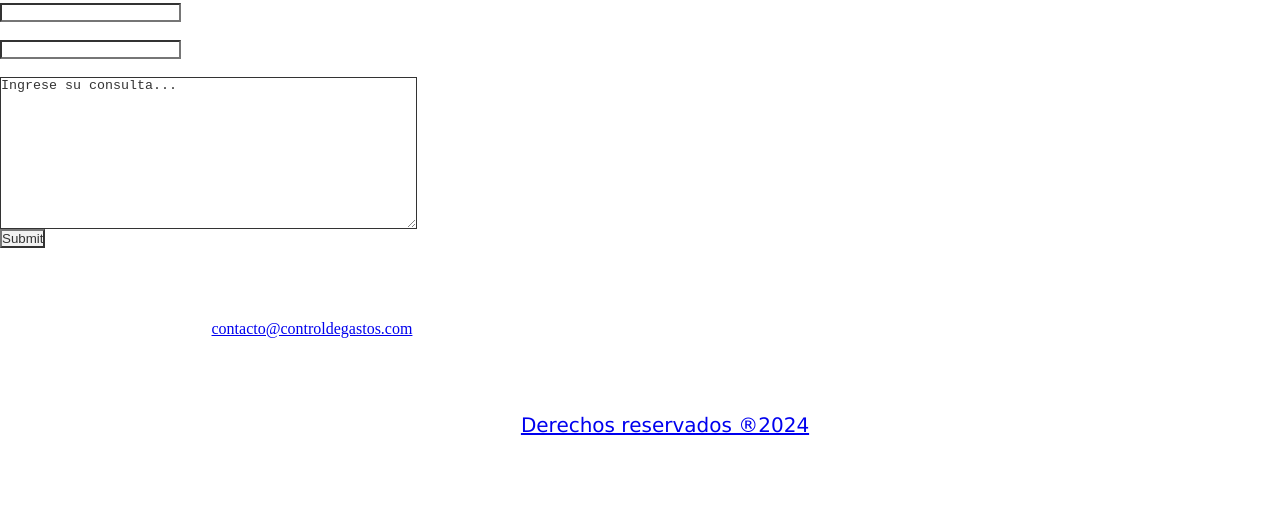
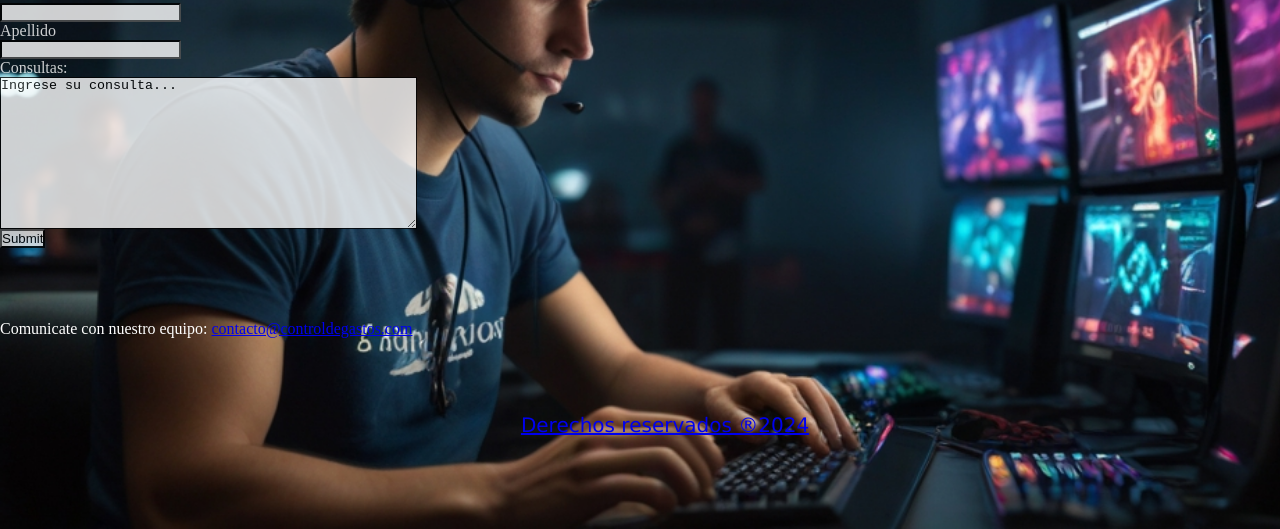
Before and after one commit to CarlaFulcco/TIF-Full-Stack-Python, a plain HTML site: page pages/contact.html in a window 1280 px wide. Shown: the part 271-800 px from the top of the page. Drawn offline with Linux system fonts and the light colour scheme; a web font is replaced by a local one.

```diff
--- a/styles/contact.css
+++ b/styles/contact.css
@@ -19,7 +19,7 @@
 }
 
 body {
-    background-image: url(../src/image/imagen_contacto.jpg);
+    background-image: url(../src/images/imagen_contacto.jpg);
     background-repeat: no-repeat;
     background-attachment: fixed;
     background-size: cover;
```
